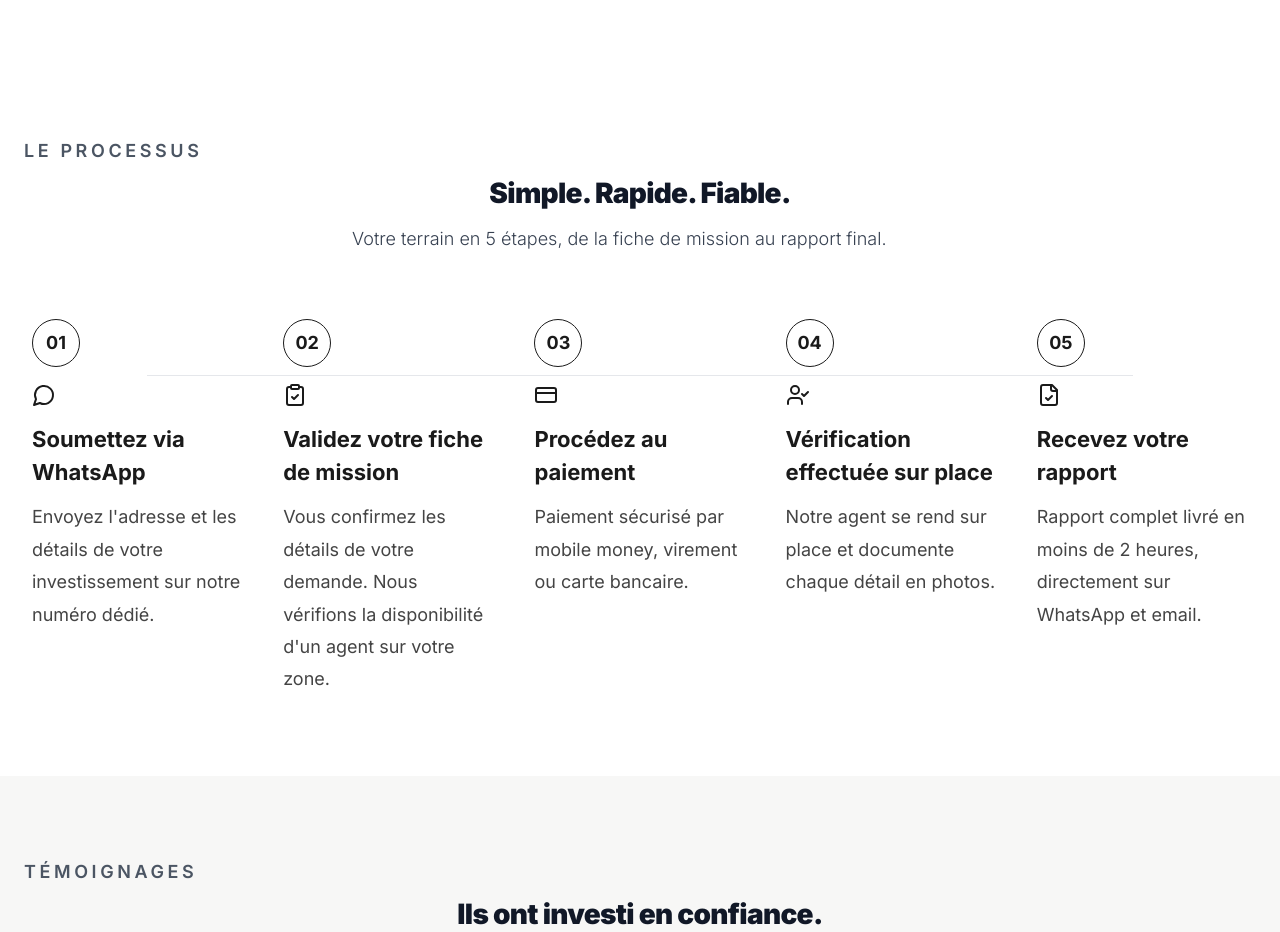
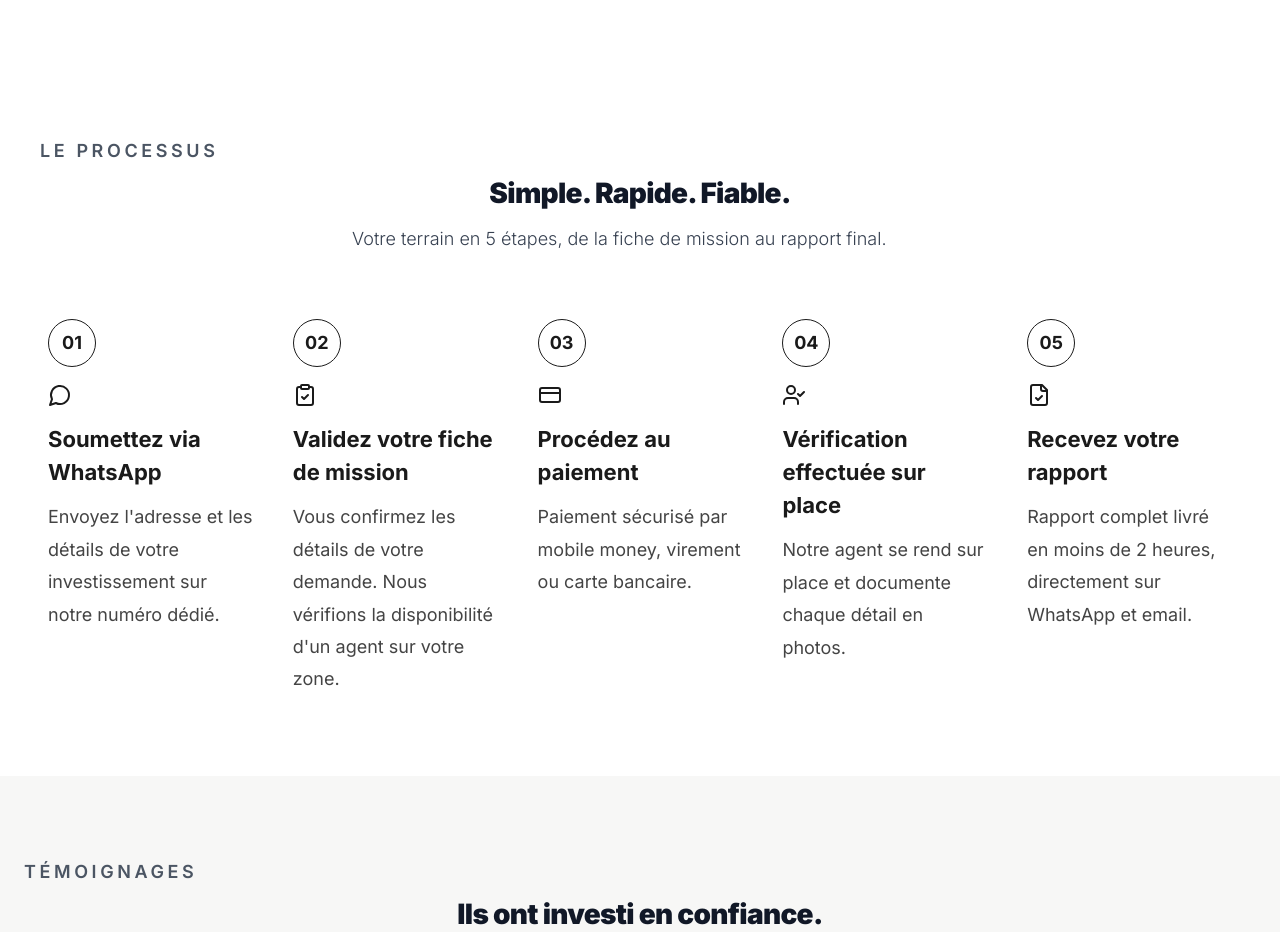
Before and after one commit to djeepy01/trasit-web, a React (Vite) app: page / in a window 1280 px wide. Shown: the part 6000-6932 px from the top of the page. Built offline with nearby package versions, Linux system fonts and the light colour scheme.

Commit message:
style(how-it-works): padding 40px et suppression ligne
Made-with: Cursor

```diff
--- a/src/components/HowItWorks.tsx
+++ b/src/components/HowItWorks.tsx
@@ -39,7 +39,7 @@ export default function HowItWorks() {
 
   return (
     <section id="how-it-works" className="bg-white py-24 md:py-32">
-      <div className="max-w-7xl mx-auto px-6">
+      <div className="max-w-7xl mx-auto px-[40px]">
         <div className="text-center mb-16">
           <p className="text-gray-600 text-xs font-semibold uppercase tracking-[0.2em] mb-3">
             Le processus
@@ -61,8 +61,6 @@ export default function HowItWorks() {
             transition: 'opacity 0.7s ease, transform 0.7s ease',
           }}
         >
-          <div className="hidden lg:block absolute top-14 left-0 right-0 h-px bg-gray-200 mx-[10%]" />
-
           <div className="grid grid-cols-5 gap-6 w-full overflow-hidden">
             {steps.map(({ number, icon: Icon, title, desc }, i) => (
               <div
```
